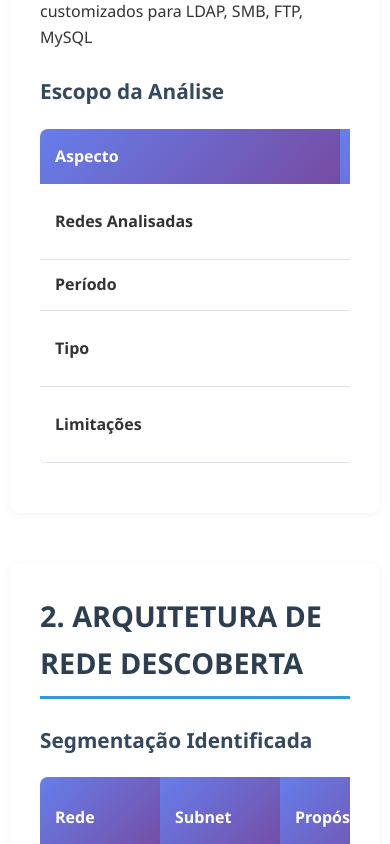
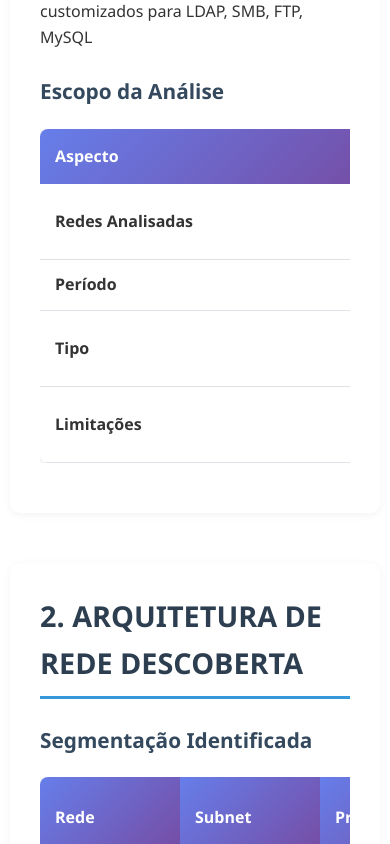
Before and after one commit to SamiraCavalcanti/Projeto1-Cyber, a website: page Relatorio_Auditoria_Profissional.html in a window 390 px wide. Shown: the part 3620-4464 px from the top of the page. Drawn offline with Linux system fonts and the light colour scheme.

Commit message:
Update: Melhorar layout responsivo das tabelas - corrigir expansão

```diff
--- a/Relatorio_Auditoria_Profissional.html
+++ b/Relatorio_Auditoria_Profissional.html
@@ -201,6 +201,7 @@
         .table-wrapper {
             overflow-x: auto;
             margin: 20px 0;
+            width: 100%;
         }
 
         .data-table {
@@ -211,7 +212,7 @@
             border-radius: 8px;
             overflow: hidden;
             table-layout: fixed;
-            min-width: 600px;
+            min-width: 700px;
         }
 
         .data-table th {
```
